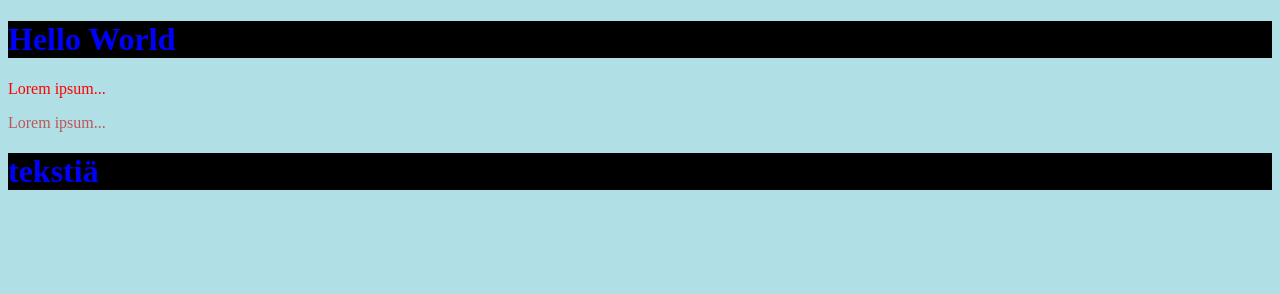
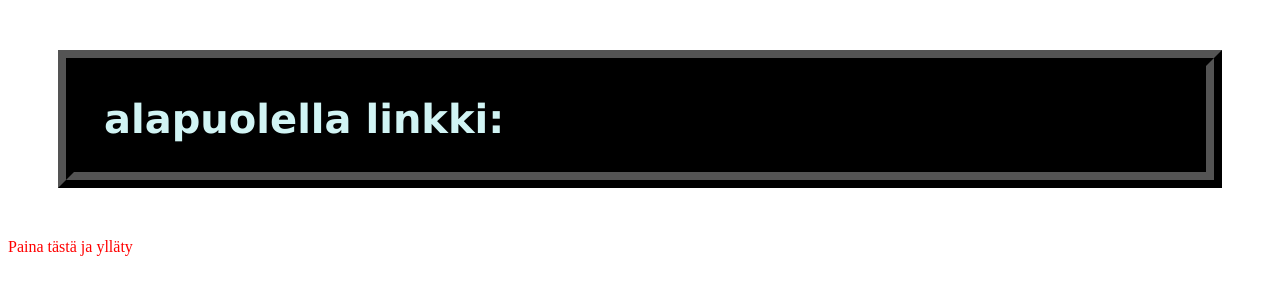
Before and after one commit to Sirkusinsinoori/HTML-testit, a plain HTML site: page index.html in a window 1280 px wide. Drawn offline with Linux system fonts and the light colour scheme.

Commit message:
väliaikainen commit

```diff
--- a/index.html
+++ b/index.html
@@ -7,9 +7,7 @@
     </head>
     <!-- bodyyn tulee kontenttia-->
     <body>
-        <h1>Hello World</h1>
-        <p>Lorem ipsum...</p>
-        <p style="color:rgb(189, 86, 86);">Lorem ipsum...</p>
-        <h1>tekstiä</h1>
+        <h1>alapuolella linkki:</h1>
+        <p href="https://tinyurl.com/y8sftnxb">Paina tästä ja ylläty</p>
     </body>
 </html>
--- a/styles.css
+++ b/styles.css
@@ -1,10 +1,24 @@
 body {
+    /*
     background-color: powderblue;
+    */
 }
 
 h1 {
-    background-color:#000000;
-    color: blue;
+    background-color:#000000;       /*taustan väri*/
+    color: rgb(209, 244, 244);      /*tekstin väri*/
+    font-family: verdana;             /*fontti*/
+    font-size: 40px;                  /*fonttikoko*/
+    border: 1rem ridge #000000;     /*reunus*/
+    padding: 30px;                    /*sisärajat*/
+    margin: 50px;                     /*ulkorajat*/
+
+
+
+
+    /*
+    rem = root element measurement, mikä tämä on?
+    */
 }
 
 p {
```
